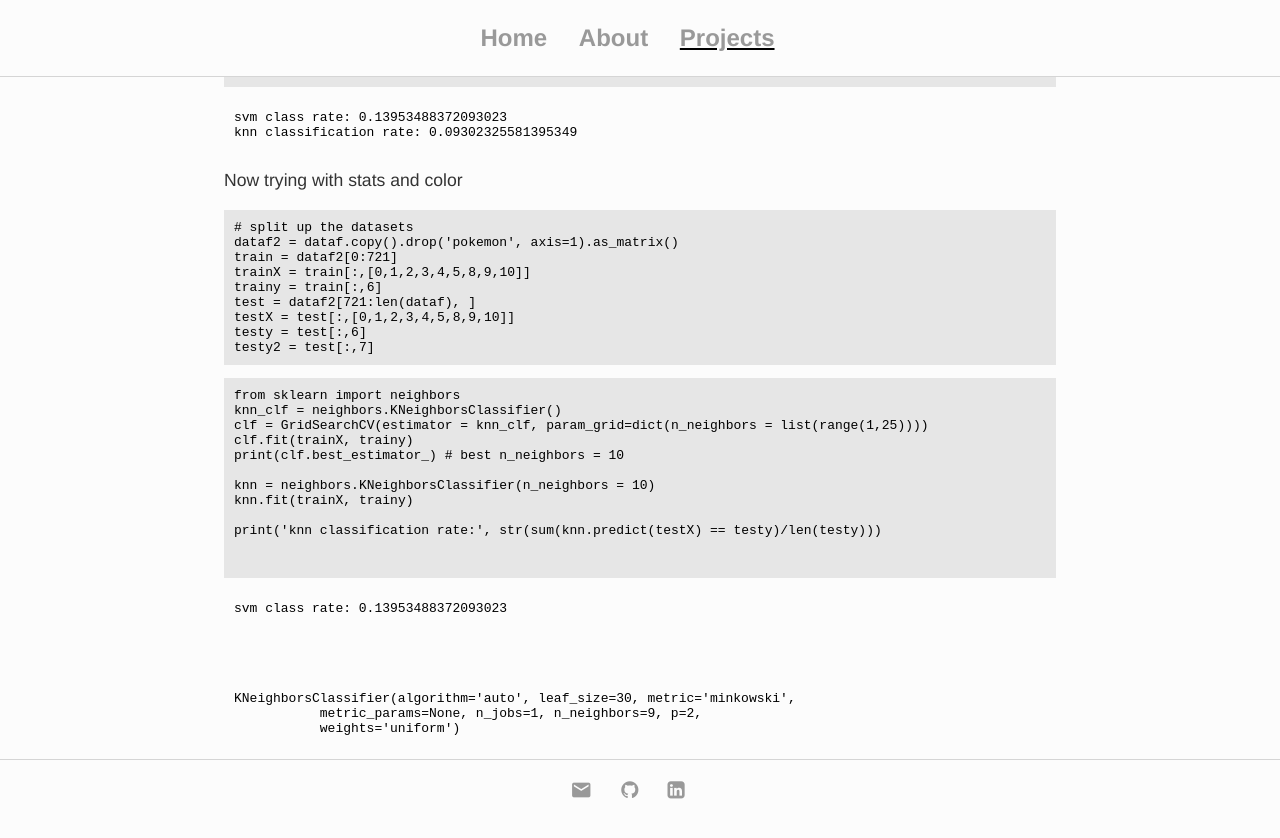
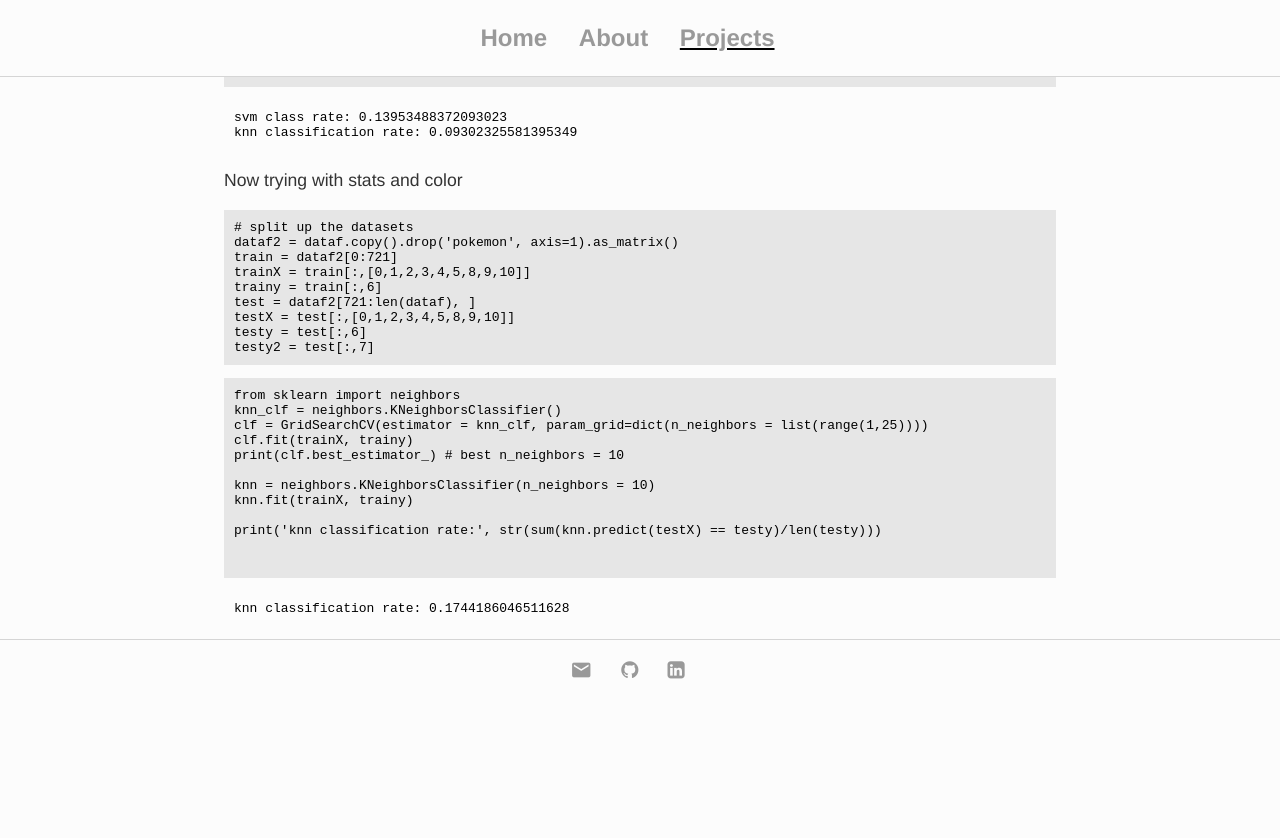
Before and after one commit to clfkenny/clfkenny.github.io, a Jekyll site: the page built from projects/pokemon_classifier/index.md, in a window 1280 px wide and 900 px high, scrolled down 6220 px. Shown: the top 838 px of the window. Built offline with Jekyll 4.4.1, drawn with Linux system fonts in a browser that asks for light colours; after the commit the page ends 7000 px from its top, so only the background shows below that.

Commit message:
Update index.md

````diff
--- a/projects/pokemon_classifier/index.md
+++ b/projects/pokemon_classifier/index.md
@@ -405,12 +405,4 @@ print('knn classification rate:', str(sum(knn.predict(testX) == testy)/len(testy
 
 ```
 
-    svm class rate: 0.13953488372093023
-
-
-
-
-
-    KNeighborsClassifier(algorithm='auto', leaf_size=30, metric='minkowski',
-               metric_params=None, n_jobs=1, n_neighbors=9, p=2,
-               weights='uniform')
+    knn classification rate: 0.1744186046511628
````
